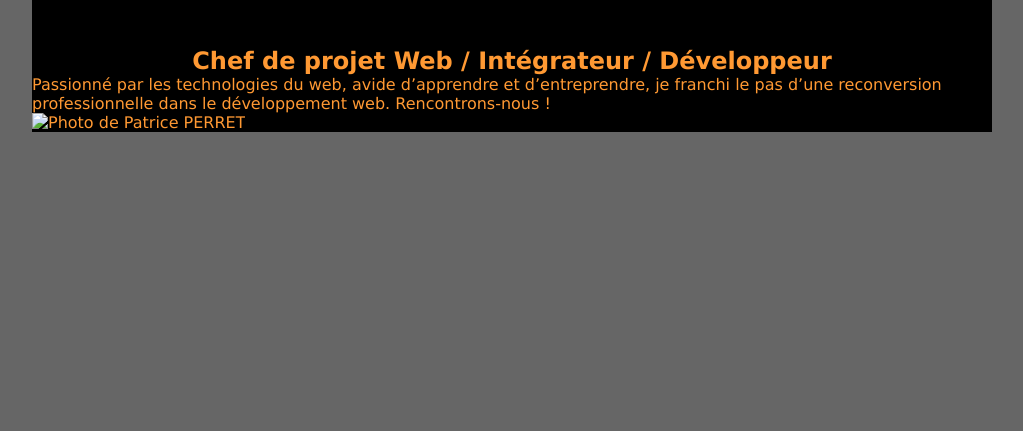
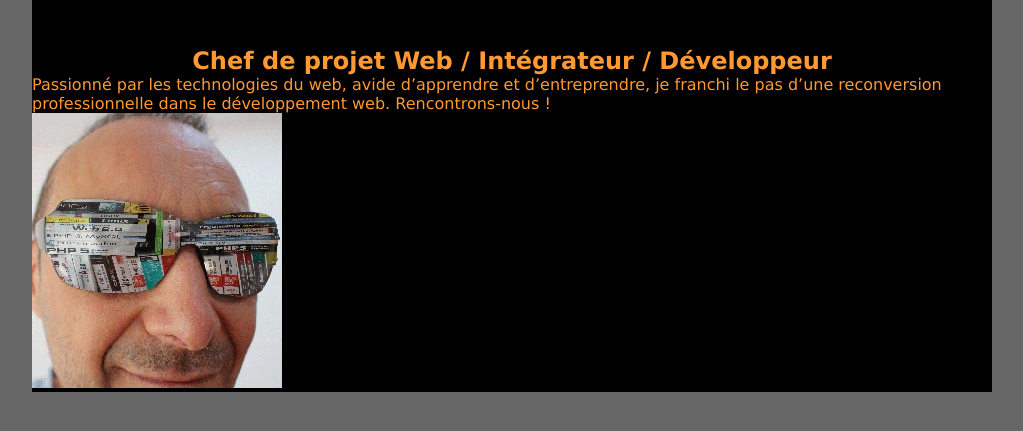
Before and after one commit to jzik/jzik.github.io, a plain HTML site: page index.html in a window 1280 px wide. Shown: the part 57-488 px from the top of the page, without its empty margins (128-1151 px from the left). Drawn offline with Linux system fonts and the light colour scheme.

Commit message:
Flutte, erreur d'extension
Heureusement que c'est pour un cours, sinon, la honte !

```diff
--- a/index.html
+++ b/index.html
@@ -28,7 +28,7 @@ professionnelle  dans le développement web.
 
 Rencontrons-nous !
 </p>
-<img src="img/moi_s.png" alt="Photo de Patrice PERRET" />
+<img src="img/moi_s.jpg" alt="Photo de Patrice PERRET" />
 
 </section>
 <section id="competences">
```
